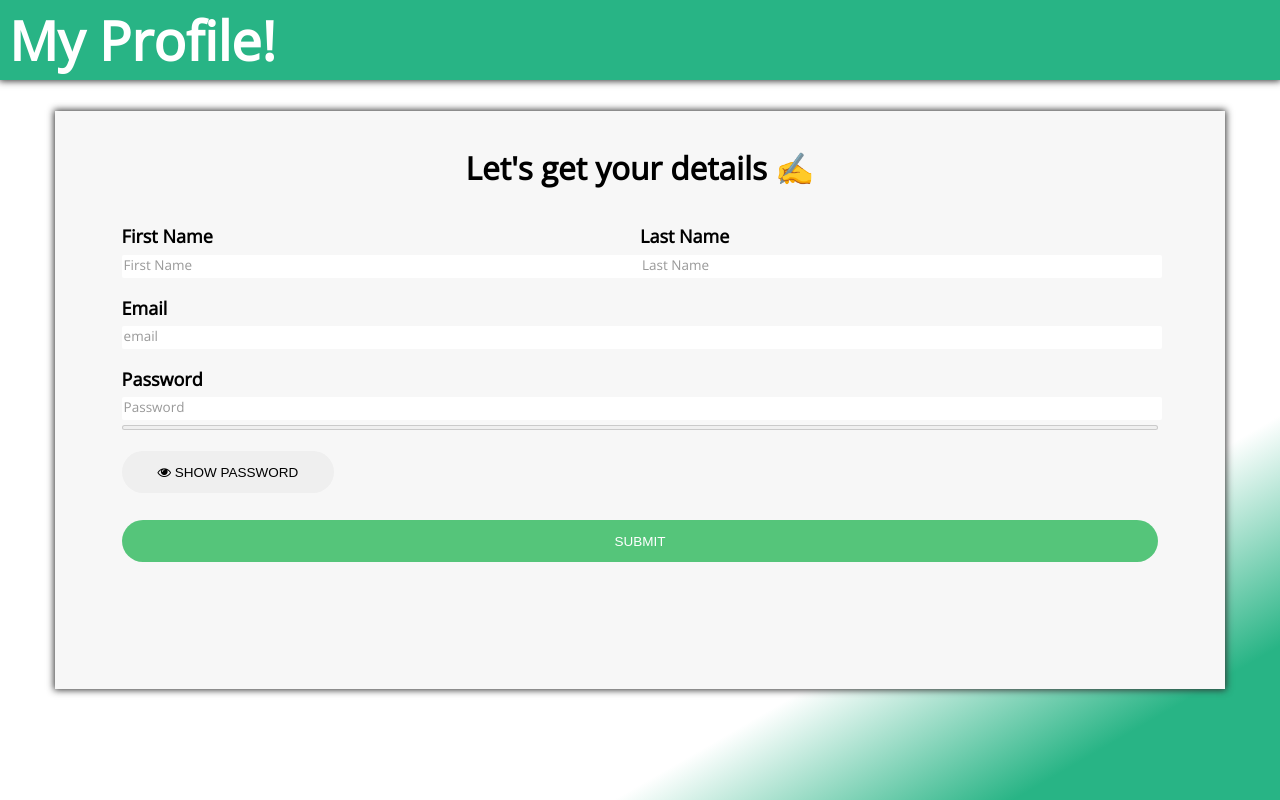
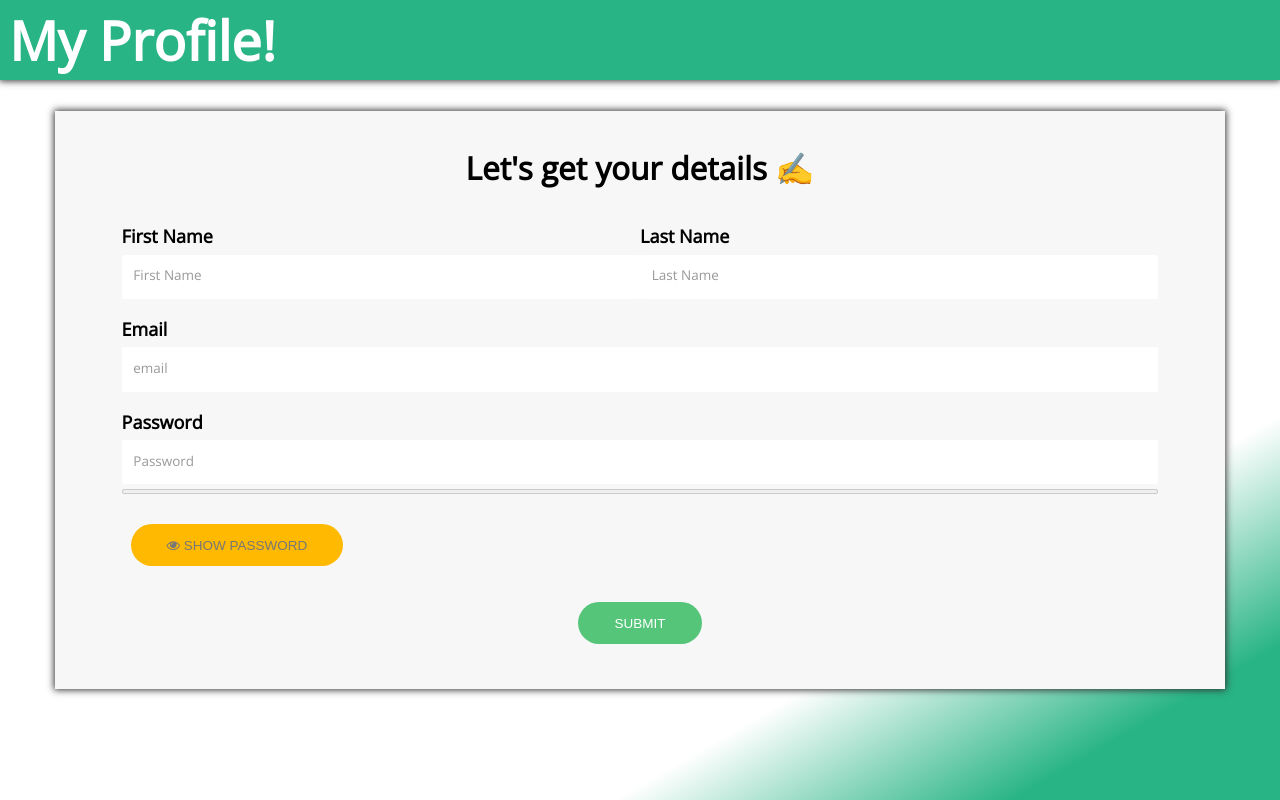
Before and after one commit to makeupsomething/virtusize-test, a Vue app: page /profile/edit/name in a window 1280 px wide. Both pictures are taken after a click on the button "GET STARTED!". Built offline with nearby package versions, Linux system fonts and the light colour scheme.

Commit message:
Add animations and brush up UI

```diff
--- a/src/App.vue
+++ b/src/App.vue
@@ -4,7 +4,9 @@
             <h1>My Profile!</h1>
         </div>
         <main>
-            <router-view />
+            <transition name="slide-left" mode="out-in">
+                <router-view />
+            </transition>
         </main>
     </div>
 </template>
--- a/src/assets/styles/css/main.css
+++ b/src/assets/styles/css/main.css
@@ -1,4 +1,23 @@
 @import url("https://fonts.googleapis.com/css?family=Open+Sans&display=swap");
+.slide-left-enter-active,
+.slide-left-leave-active,
+.slide-right-enter-active,
+.slide-right-leave-active {
+  transition-duration: 0.5s;
+  transition-property: opacity, transform;
+  transition-timing-function: cubic-bezier(0.55, 0, 0.1, 1);
+  overflow: hidden; }
+
+.slide-left-enter,
+.slide-right-leave-active {
+  opacity: 0;
+  transform: translate(2em, 0); }
+
+.slide-left-leave-active,
+.slide-right-enter {
+  opacity: 0;
+  transform: translate(-2em, 0); }
+
 html,
 body {
   margin: 0;
@@ -63,18 +82,15 @@ body {
           .card__content--profile .user-details {
             width: 90%; } }
       .card__content--profile .profile-picture {
-        width: 50%;
-        max-width: 500px;
-        margin: 1rem; }
-        @media only screen and (min-width: 112.5em) {
-          .card__content--profile .profile-picture {
-            width: 35%; } }
+        margin: 3em;
+        width: 30rem; }
       .card__content--profile .text {
         margin: 1rem; }
         .card__content--profile .text--name {
           font-size: 3.5rem; }
         .card__content--profile .text--email {
-          font-size: 2.5rem; }
+          font-size: 2.5rem;
+          overflow: scroll; }
   .card .text {
     display: block;
     font-size: 3rem; }
@@ -90,7 +106,7 @@ body {
   transition: all .2s;
   position: relative;
   font-size: 1.5rem;
-  margin-bottom: 1rem;
+  margin: 1rem;
   border: none;
   cursor: pointer; }
 
@@ -106,11 +122,11 @@ body {
   transform: translateY(-1px);
   box-shadow: 0 0.5rem 1rem rgba(0, 0, 0, 0.2); }
 
-.btn--white {
-  background-color: #fff;
+.btn--secondary {
+  background-color: #ffb900;
   color: #777; }
-  .btn--white::after {
-    background-color: #fff; }
+  .btn--secondary::after {
+    background-color: #ffb900; }
 
 .btn--green {
   background-color: #55c57a;
@@ -136,13 +152,19 @@ body {
       width: 100%;
       display: flex;
       margin-bottom: 0; }
-    .form__group--buttons {
+    .form__group--toggle {
       width: 100%;
       margin-bottom: 2rem; }
+    .form__group--buttons {
+      display: flex;
+      align-items: center;
+      justify-content: center; }
   .form__input {
     display: block;
     font-size: 1.5rem;
     font-family: inherit;
+    box-sizing: border-box;
+    padding: 1.3rem;
     border-radius: 2px;
     border: none;
     border-bottom: 3px solid transparent;
--- a/src/assets/styles/sass/components/_button.scss
+++ b/src/assets/styles/sass/components/_button.scss
@@ -10,7 +10,7 @@
         transition: all .2s;
         position: relative;
         font-size: $default-font-size;
-        margin-bottom: 1rem;
+        margin: 1rem;
 
         //Change for the <button> element
         border: none;
@@ -34,12 +34,12 @@
         box-shadow: 0 .5rem 1rem rgba($color-black,.2);
     }
 
-    &--white {
-        background-color: $color-white;
+    &--secondary {
+        background-color: $color-secondary-light;
         color: $color-grey-dark;
 
         &::after {
-            background-color: $color-white;
+            background-color: $color-secondary-light;
         }
     }
 
--- a/src/assets/styles/sass/components/_form.scss
+++ b/src/assets/styles/sass/components/_form.scss
@@ -14,9 +14,15 @@
             margin-bottom: 0;
         }
 
-        &--buttons {
+        &--toggle {
             width: 100%;
             margin-bottom: 2rem;
+        }
+
+        &--buttons {
+            display: flex;
+            align-items: center;
+            justify-content: center;
         }
     }
 
--- a/src/assets/styles/sass/main.scss
+++ b/src/assets/styles/sass/main.scss
@@ -1,5 +1,6 @@
 @import "abstracts/mixins";
 @import "abstracts/variables";
+@import "abstracts/animations";
 
 @import "reset/base.scss";
 @import "components/card";
--- a/src/components/UserDetailsForm.vue
+++ b/src/components/UserDetailsForm.vue
@@ -81,9 +81,12 @@
                 this.$route.name === 'edit-password' ||
                     this.$route.name === 'signup'
             "
-            class="form__group--buttons"
+            class="form__group--toggle"
         >
-            <button class="btn" @click.prevent="toggleShowPassword">
+            <button
+                class="btn btn--secondary"
+                @click.prevent="toggleShowPassword"
+            >
                 <span v-if="!showPassword">
                     <i class="fa fa-eye" />
                     Show Password
@@ -94,8 +97,10 @@
                 </span>
             </button>
         </div>
-        <input type="submit" class="btn btn--green" value="submit" />
-        <slot />
+        <div class="form__group--buttons">
+            <input type="submit" class="btn btn--green" value="submit" />
+            <slot />
+        </div>
     </form>
 </template>
 
--- a/src/views/Profile.vue
+++ b/src/views/Profile.vue
@@ -1,6 +1,7 @@
 <template>
     <section v-if="user" class="card">
-        <h2>User profile</h2>
+        <h2>{{ headerText }}</h2>
+        <transition name="slide-left" mode="out-in">
             <router-view>
                 <router-link
                     tag="button"
@@ -10,6 +11,7 @@
                     Cancel
                 </router-link>
             </router-view>
+        </transition>
     </section>
 </template>
 
@@ -20,6 +22,21 @@ export default {
     computed: {
         user() {
             return this.$store.state.user
+        },
+        headerText() {
+            switch (this.$route.name) {
+                case 'edit-name':
+                    return 'Edit Name'
+                    break
+                case 'edit-email':
+                    return 'Edit Email'
+                    break
+                case 'edit-password':
+                    return 'Edit Password'
+                    break
+                default:
+                    return 'User profile'
+            }
         },
     },
 
```
Also changed, not shown: src/assets/styles/sass/abstracts/_animations.scss (added, +21 -0 lines), src/assets/styles/sass/components/_card.scss (+3 -7 lines). Lines whose indentation alone changed are shown as unchanged.
